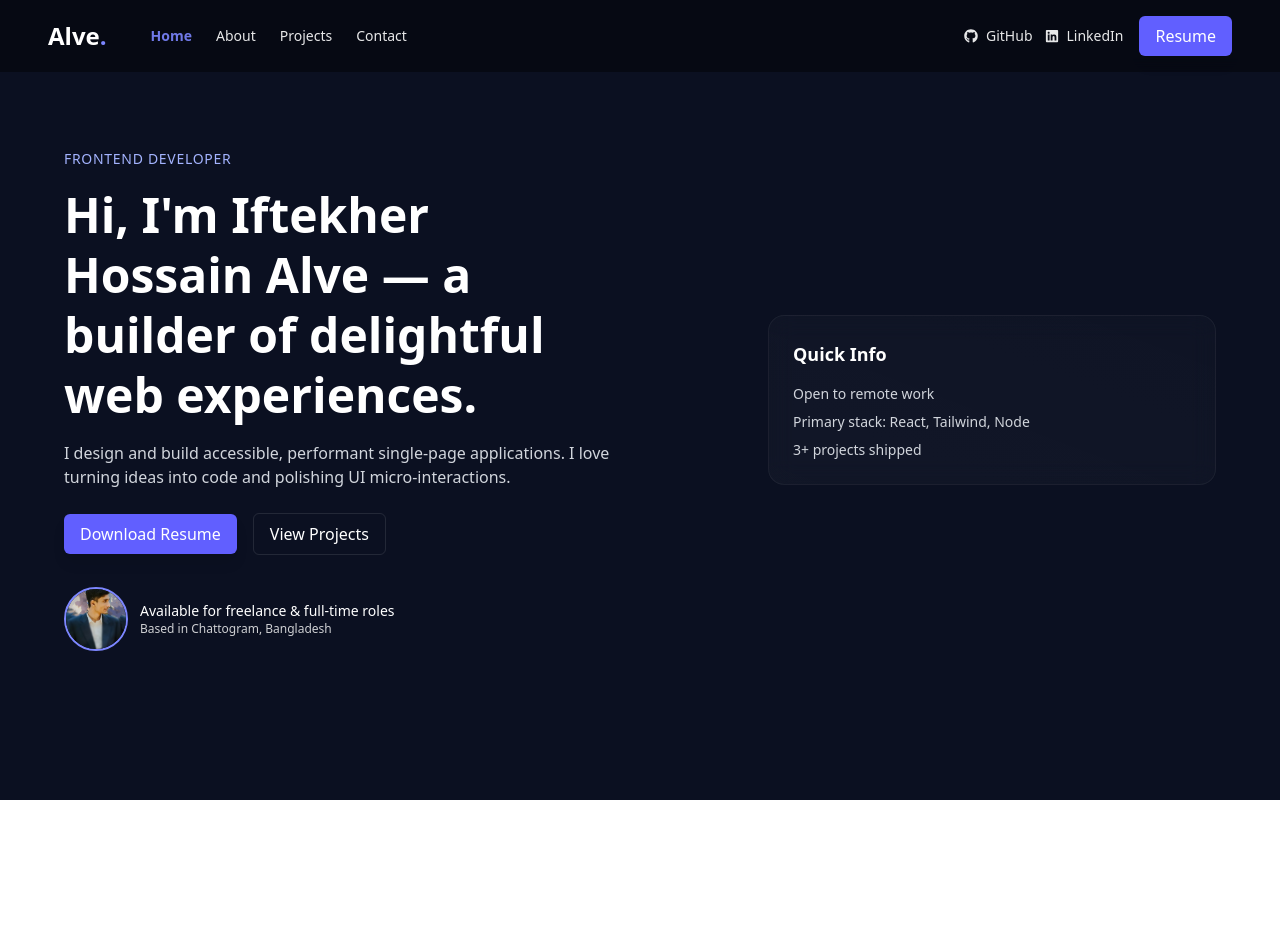
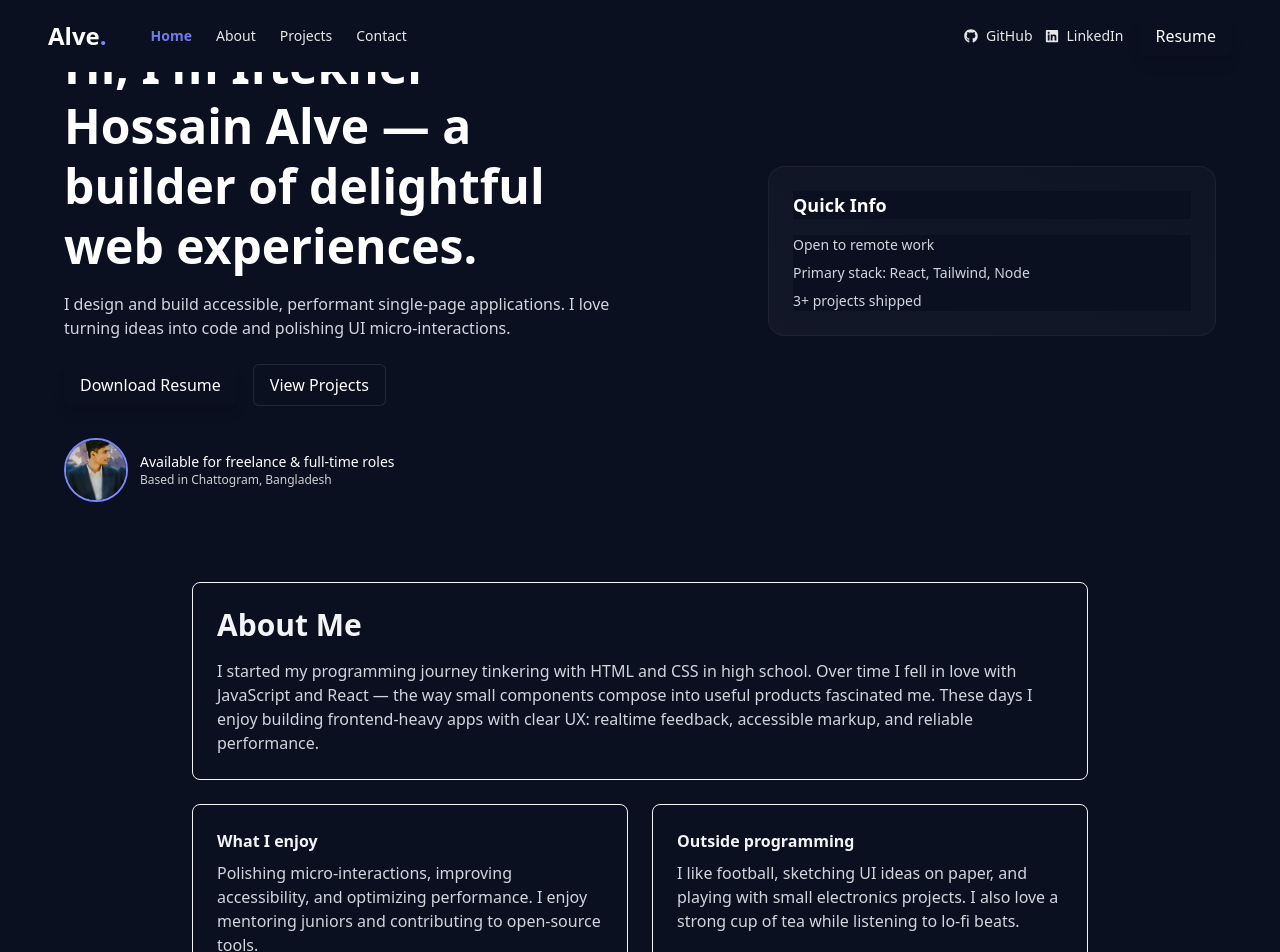
Before and after one commit to Alve0/portfolio, a React (Vite) app: page / in a window 1280 px wide. Shown: the top 952 px of the page. Before the commit the page ends 800 px from the top, so only its background shows below. Built offline with nearby package versions, Linux system fonts and the light colour scheme; no server answers.

Commit message:
added about section

```diff
--- a/src/Layout/Root/Root.jsx
+++ b/src/Layout/Root/Root.jsx
@@ -4,7 +4,7 @@ import Navber from "../../Pages/Navigation/Navber";
 
 function Root() {
   return (
-    <div className="bg-[#0B1021] h-screen">
+    <div className="w-full max-w-6xl mx-auto px-6 md:px-0 text-gray-100">
       <Navber />
       <Outlet />
     </div>
--- /dev/null
+++ b/src/Pages/Home/About.jsx
@@ -0,0 +1,40 @@
+import React from "react";
+
+export default function About() {
+  return (
+    <section id="about" className="py-20">
+      <div className="max-w-4xl mx-auto">
+        <div className="border-1 border-gray-100 p-6 rounded-lg ">
+          {" "}
+          <h2 className="text-3xl font-bold">About Me</h2>
+          <p className="mt-4 text-gray-300">
+            I started my programming journey tinkering with HTML and CSS in high
+            school. Over time I fell in love with JavaScript and React — the way
+            small components compose into useful products fascinated me. These
+            days I enjoy building frontend-heavy apps with clear UX: realtime
+            feedback, accessible markup, and reliable performance.
+          </p>
+        </div>
+
+        <div className="mt-6 grid md:grid-cols-2 gap-6">
+          <div className="border-1 border-gray-100 p-6 rounded-lg ">
+            <h3 className="font-semibold">What I enjoy</h3>
+            <p className="mt-2 text-gray-300">
+              Polishing micro-interactions, improving accessibility, and
+              optimizing performance. I enjoy mentoring juniors and contributing
+              to open-source tools.
+            </p>
+          </div>
+          <div className="border-1 border-gray-100 p-6 rounded-lg ">
+            <h3 className="font-semibold">Outside programming</h3>
+            <p className="mt-2 text-gray-300">
+              I like football, sketching UI ideas on paper, and playing with
+              small electronics projects. I also love a strong cup of tea while
+              listening to lo-fi beats.
+            </p>
+          </div>
+        </div>
+      </div>
+    </section>
+  );
+}
--- a/src/Pages/Home/Banner.jsx
+++ b/src/Pages/Home/Banner.jsx
@@ -4,8 +4,8 @@ import profile from "../../Assets/IMG_20250807_205654.jpg";
 function Banner() {
   return (
     <>
-      <section id="home" className="min-h-screen flex items-center text-white">
-        <div className="max-w-6xl mx-auto w-full grid md:grid-cols-2 gap-8 items-center py-24">
+      <section id="home" className=" flex items-center text-white">
+        <div className="max-w-6xl mx-auto w-full grid md:grid-cols-2 gap-8 items-center ">
           <motion.div
             initial={{ x: -40, opacity: 0 }}
             animate={{ x: 0, opacity: 1 }}
--- a/src/Pages/Home/Home/Home.jsx
+++ b/src/Pages/Home/Home/Home.jsx
@@ -1,10 +1,12 @@
 import React from "react";
 import Banner from "../Banner";
+import About from "../About";
 
 export default function Home() {
   return (
     <div>
-      <Banner />{" "}
+      <Banner />
+      <About />
     </div>
   );
 }
--- a/src/index.css
+++ b/src/index.css
@@ -1,2 +1,6 @@
 @import "tailwindcss";
 @plugin "daisyui";
+
+* {
+  background-color: #0b1021;
+}
```
